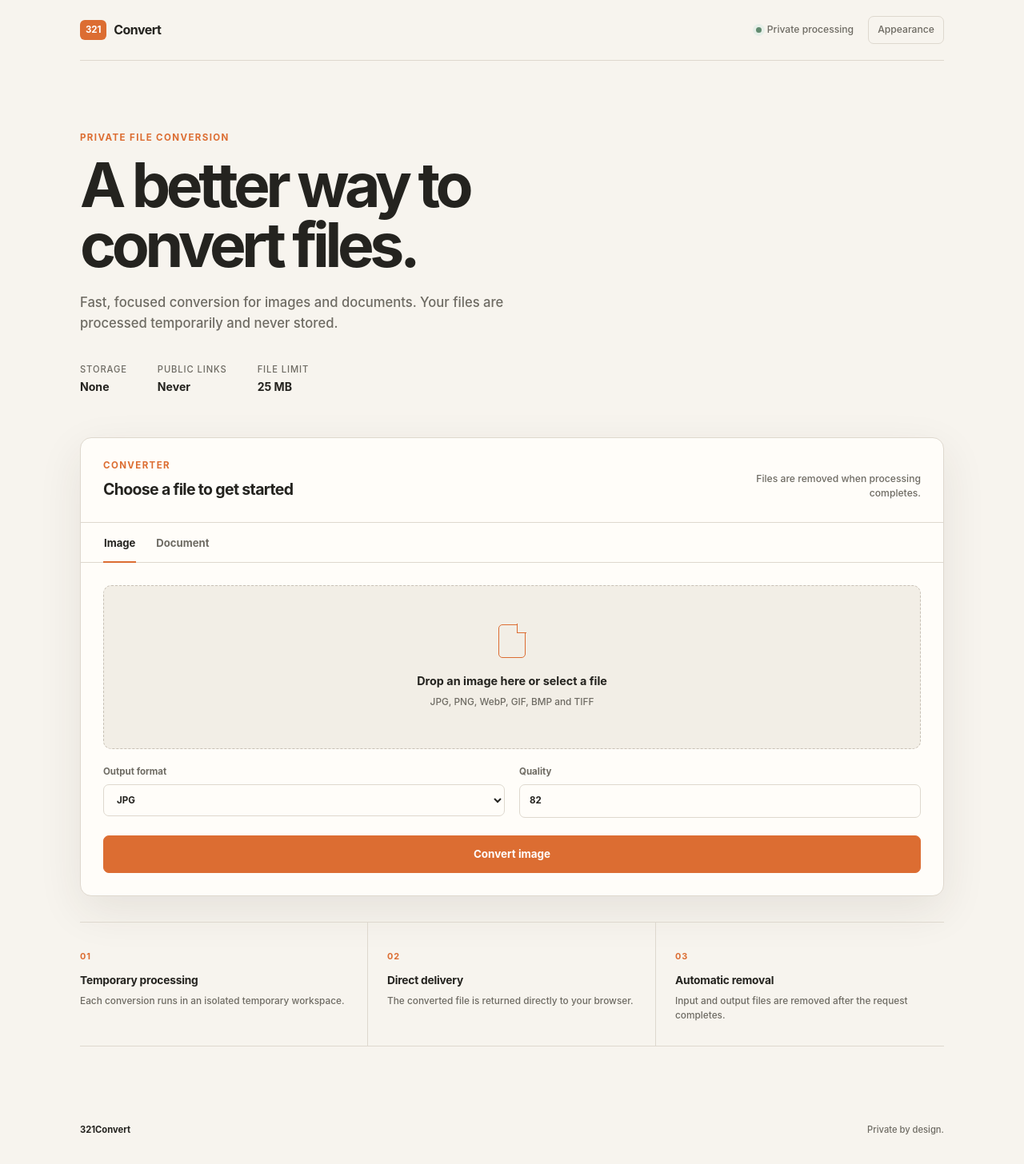
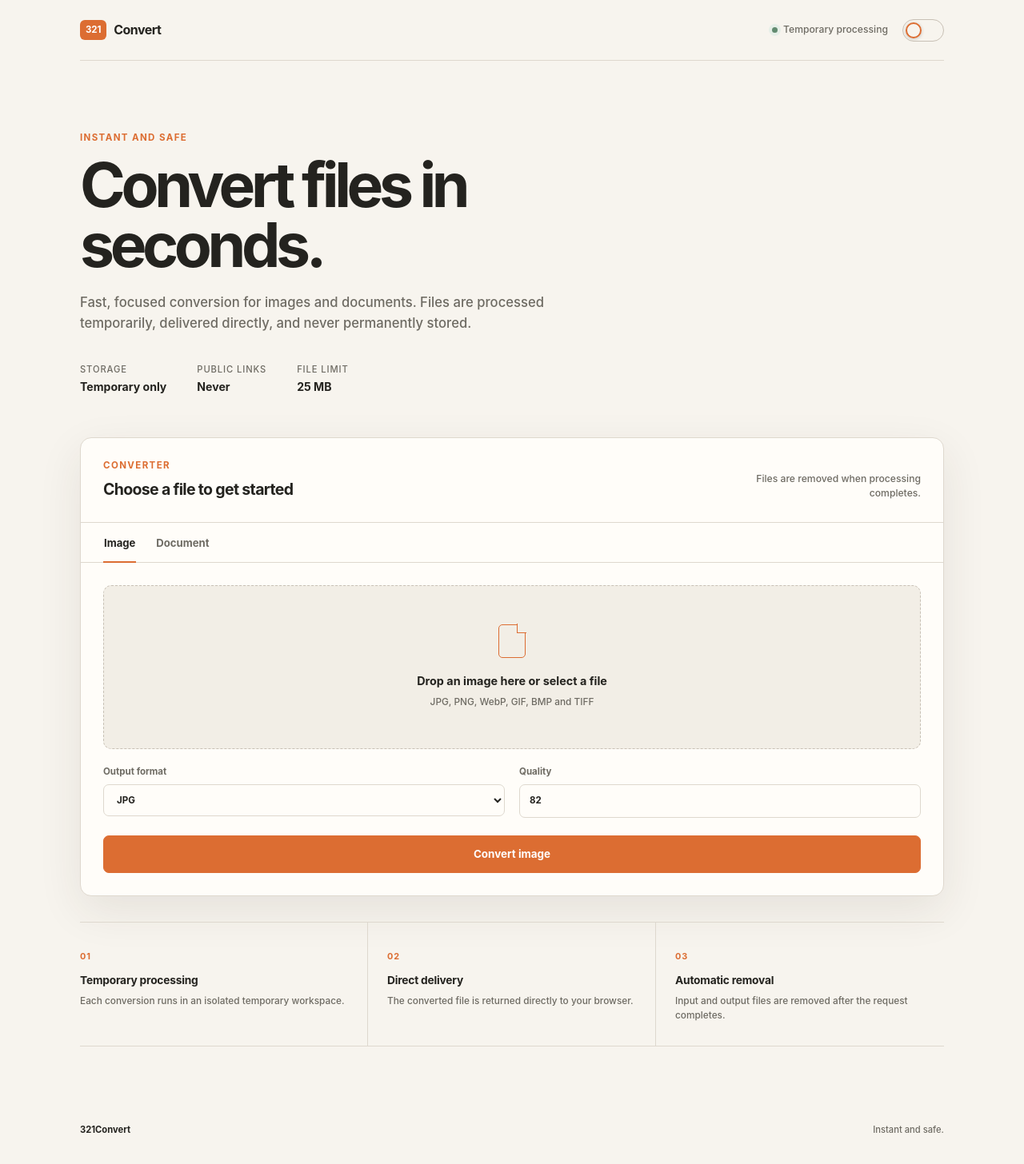
Before and after one commit to ChardXBT/321Convert, a Flask app: page / in a window 1280 px wide. Shown: the whole page at 80% size. Run offline with Flask 3, Linux system fonts and the light colour scheme.

Commit message:
Updated UI again

```diff
--- a/static/app.js
+++ b/static/app.js
@@ -113,7 +113,16 @@ const storedTheme = localStorage.getItem("theme");
 if (storedTheme === "dark" || (!storedTheme && matchMedia("(prefers-color-scheme: dark)").matches)) {
   document.body.classList.add("dark");
 }
+
+function syncThemeToggle() {
+  const dark = document.body.classList.contains("dark");
+  themeToggle.setAttribute("aria-pressed", dark.toString());
+  themeToggle.setAttribute("aria-label", dark ? "Switch to light theme" : "Switch to dark theme");
+}
+
+syncThemeToggle();
 themeToggle.addEventListener("click", () => {
   document.body.classList.toggle("dark");
   localStorage.setItem("theme", document.body.classList.contains("dark") ? "dark" : "light");
+  syncThemeToggle();
 });
--- a/static/styles.css
+++ b/static/styles.css
@@ -64,8 +64,36 @@ button, input, select { font: inherit; }
 .header-actions { display: flex; align-items: center; gap: 18px; }
 .privacy-status { display: flex; align-items: center; gap: 7px; color: var(--text-muted); font-size: .76rem; }
 .privacy-status span { width: 7px; height: 7px; border-radius: 50%; background: var(--positive); box-shadow: 0 0 0 4px var(--positive-soft); }
-.theme-button { padding: 7px 11px; border: 1px solid var(--border); border-radius: 7px; color: var(--text-muted); background: transparent; cursor: pointer; font-size: .76rem; }
-.theme-button:hover { color: var(--text); border-color: var(--border-strong); }
+.theme-toggle {
+  position: relative;
+  width: 52px;
+  height: 28px;
+  padding: 3px;
+  border: 1px solid var(--border-strong);
+  border-radius: 999px;
+  display: grid;
+  grid-template-columns: 1fr 1fr;
+  overflow: hidden;
+  background: transparent;
+  cursor: pointer;
+}
+.theme-half { display: block; }
+.theme-light { background: #fffdf9; }
+.theme-dark { background: #171714; }
+.theme-indicator {
+  position: absolute;
+  top: 3px;
+  left: 3px;
+  width: 20px;
+  height: 20px;
+  border: 2px solid var(--accent);
+  border-radius: 50%;
+  background: transparent;
+  box-shadow: 0 1px 4px rgba(0, 0, 0, .2);
+  transition: transform .2s ease;
+}
+body.dark .theme-indicator { transform: translateX(24px); }
+.theme-toggle:hover { border-color: var(--accent); }
 
 main { padding: 88px 0 72px; }
 .intro { max-width: 720px; margin-bottom: 52px; }
@@ -179,7 +207,9 @@ footer span:first-child { color: var(--text); font-weight: 680; }
 
 @media (max-width: 430px) {
   .site-header { height: 68px; }
-  .theme-button { padding: 6px 8px; }
+  .theme-toggle { width: 50px; height: 27px; }
+  .theme-indicator { width: 19px; height: 19px; }
+  body.dark .theme-indicator { transform: translateX(23px); }
   .privacy-details { display: grid; grid-template-columns: repeat(3, 1fr); gap: 12px; }
   .drop-zone { min-height: 180px; padding: 22px; }
   .workspace-header, .result { padding-right: 20px; padding-left: 20px; }
--- a/templates/index.html
+++ b/templates/index.html
@@ -5,8 +5,8 @@
     <meta name="viewport" content="width=device-width, initial-scale=1">
     <meta name="description" content="Private, temporary image and document conversion.">
     <title>321Convert | Private file converter</title>
-    <link rel="stylesheet" href="{{ url_for('static', filename='styles.css', v='20260609-2') }}">
-    <script src="{{ url_for('static', filename='app.js', v='20260609-2') }}" defer></script>
+    <link rel="stylesheet" href="{{ url_for('static', filename='styles.css', v='20260609-3') }}">
+    <script src="{{ url_for('static', filename='app.js', v='20260609-3') }}" defer></script>
 </head>
 <body>
     <header class="site-header">
@@ -15,18 +15,22 @@
             <span>Convert</span>
         </a>
         <div class="header-actions">
-            <span class="privacy-status"><span aria-hidden="true"></span>Private processing</span>
-            <button id="themeToggle" class="theme-button" type="button" aria-label="Switch color theme">Appearance</button>
+            <span class="privacy-status"><span aria-hidden="true"></span>Temporary processing</span>
+            <button id="themeToggle" class="theme-toggle" type="button" aria-label="Switch to dark theme" aria-pressed="false">
+                <span class="theme-half theme-light" aria-hidden="true"></span>
+                <span class="theme-half theme-dark" aria-hidden="true"></span>
+                <span class="theme-indicator" aria-hidden="true"></span>
+            </button>
         </div>
     </header>
 
     <main>
         <section class="intro">
-            <p class="overline">Private file conversion</p>
-            <h1>A better way to convert files.</h1>
-            <p class="intro-copy">Fast, focused conversion for images and documents. Your files are processed temporarily and never stored.</p>
+            <p class="overline">Instant and safe</p>
+            <h1>Convert files in seconds.</h1>
+            <p class="intro-copy">Fast, focused conversion for images and documents. Files are processed temporarily, delivered directly, and never permanently stored.</p>
             <dl class="privacy-details">
-                <div><dt>Storage</dt><dd>None</dd></div>
+                <div><dt>Storage</dt><dd>Temporary only</dd></div>
                 <div><dt>Public links</dt><dd>Never</dd></div>
                 <div><dt>File limit</dt><dd>{{ max_upload_mb }} MB</dd></div>
             </dl>
@@ -110,6 +114,6 @@
         </section>
     </main>
 
-    <footer><span>321Convert</span><span>Private by design.</span></footer>
+    <footer><span>321Convert</span><span>Instant and safe.</span></footer>
 </body>
 </html>
```
